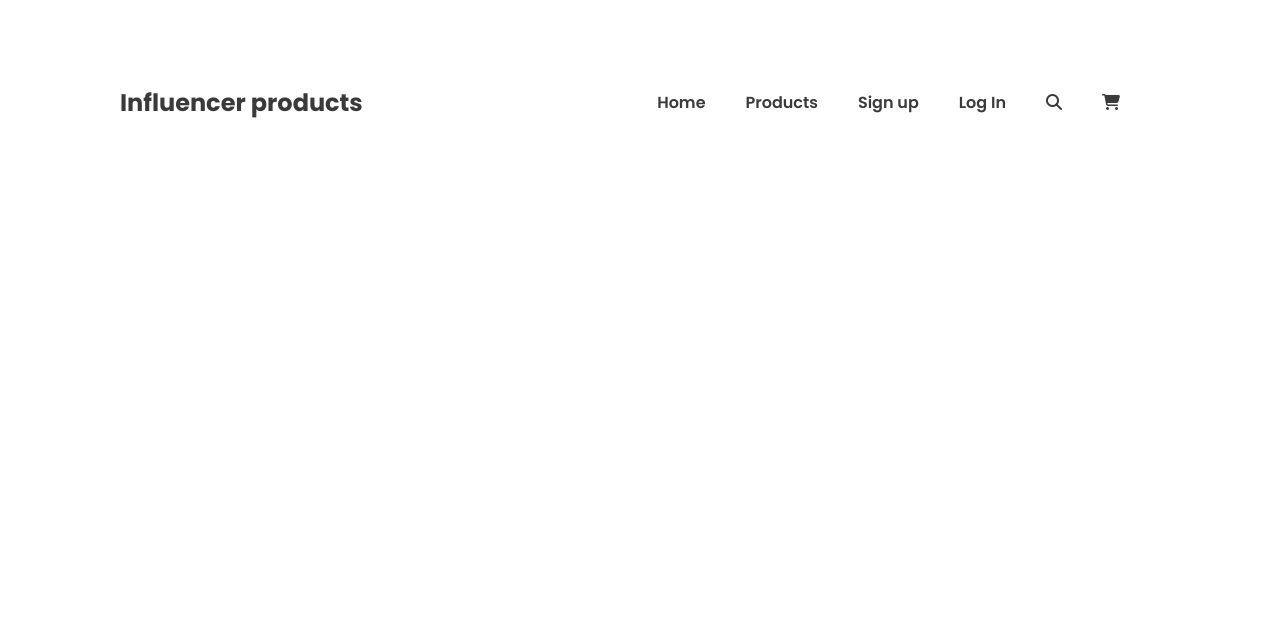
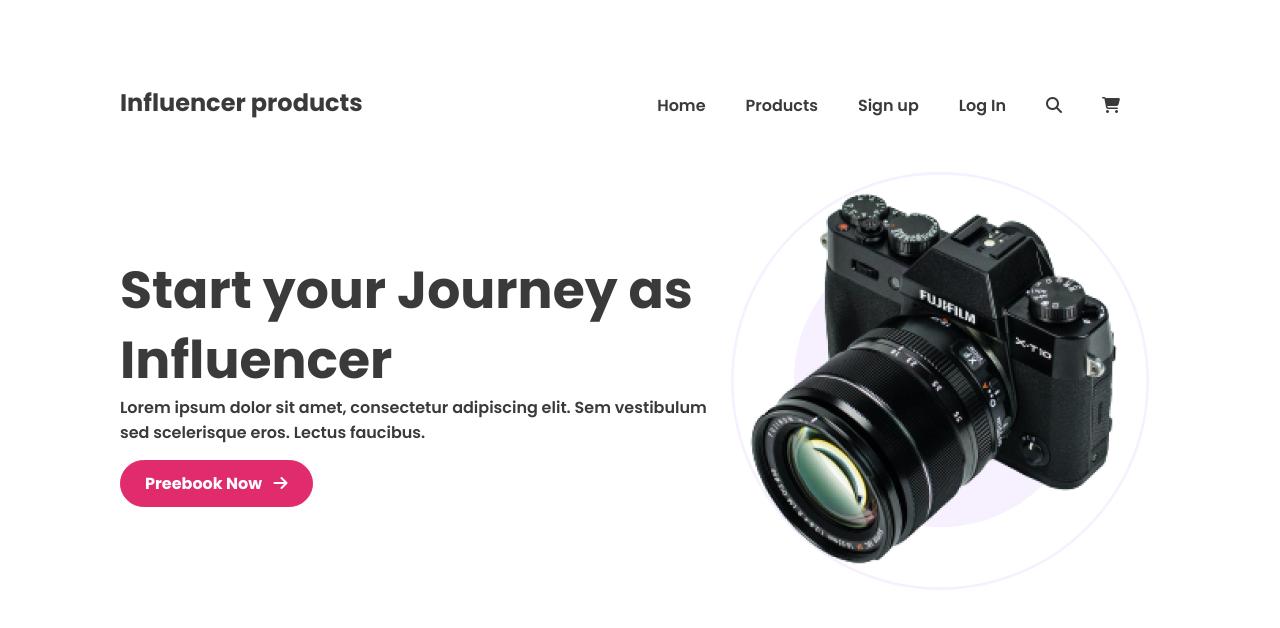
Before and after one commit to Abu-Al-Maruf/influencer-gear-prac, a plain HTML site: page index.html in a window 1280 px wide. Drawn offline with Linux system fonts and the light colour scheme.

Commit message:
header section done

```diff
--- a/css/style.css
+++ b/css/style.css
@@ -28,6 +28,7 @@ header {
   display: flex;
   justify-content: space-between;
   align-items: center;
+  margin-top: 5px;
 }
 .nav-bar ul li {
   list-style: none;
@@ -38,13 +39,55 @@ header {
   color: #3a3a3a;
   font-size: 16px;
   font-weight: 600;
-  transition: color .3s;
+  transition: color 0.3s;
 }
-.nav-bar ul li:hover a{
-    color: var(--primary-color);
+.nav-bar ul li:hover a {
+  color: var(--primary-color);
 }
 .nav-bar h2 {
   color: #3a3a3a;
   font-size: 24px;
   font-weight: 700;
 }
+.header-main {
+  margin-top: 50px;
+  display: flex;
+  justify-content: space-between;
+  align-items: center;
+}
+.main-left h1 {
+  color: #3a3a3a;
+  font-size: 52px;
+  font-weight: 700;
+  line-height: 70px;
+}
+.main-left p {
+  color: #3a3a3a;
+  font-size: 16px;
+  font-weight: 600;
+}
+.btn-preebook {
+  color: #fff;
+  font-size: 16px;
+  font-weight: 700;
+  padding: 10px 24px;
+  background: var(--primary-color);
+  border-radius: 40px;
+  border: 1px solid var(--primary-color);
+  cursor: pointer;
+  margin-top: 15px;
+  transition: .3s ease-in-out;
+}
+.btn-preebook:hover{
+  color: var(--primary-color);
+  background: #fff;
+}
+.btn-preebook>i{
+  margin-left: 8px;
+}
+.main-right{
+  background-image: url('../images/circle.svg');
+  background-repeat: no-repeat;
+  background-position: center;
+  background-size: 95%;
+}
--- a/index.html
+++ b/index.html
@@ -24,6 +24,21 @@
             </ul>
         </nav>
 
+        <div class="header-main">
+
+            <div class="main-left">
+                <h1>Start your Journey as
+                    Influencer</h1>
+                    <p>Lorem ipsum dolor sit amet, consectetur adipiscing elit. Sem vestibulum sed scelerisque eros. Lectus faucibus.</p>
+
+                    <button class="btn-preebook">Preebook Now <i class="fa-solid fa-arrow-right"></i></button>
+            </div>
+
+            <div class="main-right">
+                <img src="./images/main-camera.png" alt="">
+            </div>
+
+        </div>
 
     </header>
 
```
